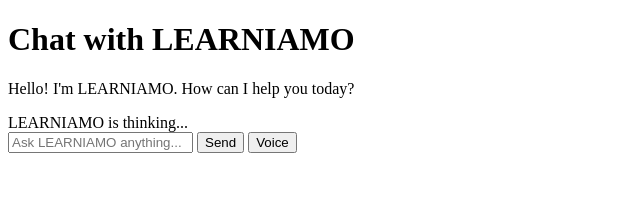
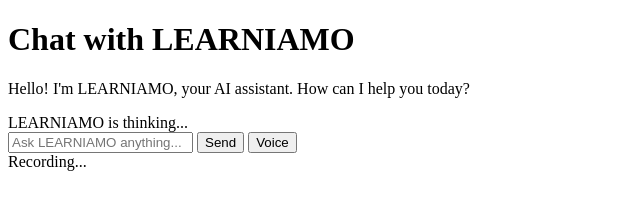
Before and after one commit to aav90/gemini-chatbot-proxy, a website: page index.html in a window 1280 px wide. Shown: the whole page, without its empty margins (0-640 px from the left). Drawn offline with Linux system fonts and the light colour scheme.

Commit message:
Update index.html

```diff
--- a/index.html
+++ b/index.html
@@ -3,10 +3,10 @@
 <head>
     <meta charset="UTF-8">
     <meta name="viewport" content="width=device-width, initial-scale=1.0">
-    <title>LEARNIAMO Chat</title>
-    <!-- Google Fonts for a modern look -->
+    <title>LEARNIAMO AI Assistant</title>
+    <!-- Google Fonts for a modern, readable look -->
     <link href="https://fonts.googleapis.com/css2?family=Roboto:wght@400;700&display=swap" rel="stylesheet">
-    <!-- Link to the external stylesheet -->
+    <!-- Link to the external stylesheet for design -->
     <link rel="stylesheet" href="/style.css">
 </head>
 <body>
@@ -15,7 +15,7 @@
         <div id="chat-log">
             <!-- Initial welcome message from LEARNIAMO -->
             <div class="message-bubble learniamo-message">
-                <p>Hello! I'm LEARNIAMO. How can I help you today?</p>
+                <p>Hello! I'm LEARNIAMO, your AI assistant. How can I help you today?</p>
             </div>
         </div>
         <div id="loading-indicator">LEARNIAMO is thinking...</div>
@@ -23,10 +23,11 @@
             <input type="text" id="message-input" placeholder="Ask LEARNIAMO anything...">
             <button id="send-button">Send</button>
             <button id="voice-button">Voice</button>
+            <div id="recording-status">Recording...</div>
         </div>
     </div>
 
-    <!-- Link to the external JavaScript file -->
+    <!-- Link to the external JavaScript file for functionality -->
     <script src="/client.js"></script>
 </body>
 </html>
```
